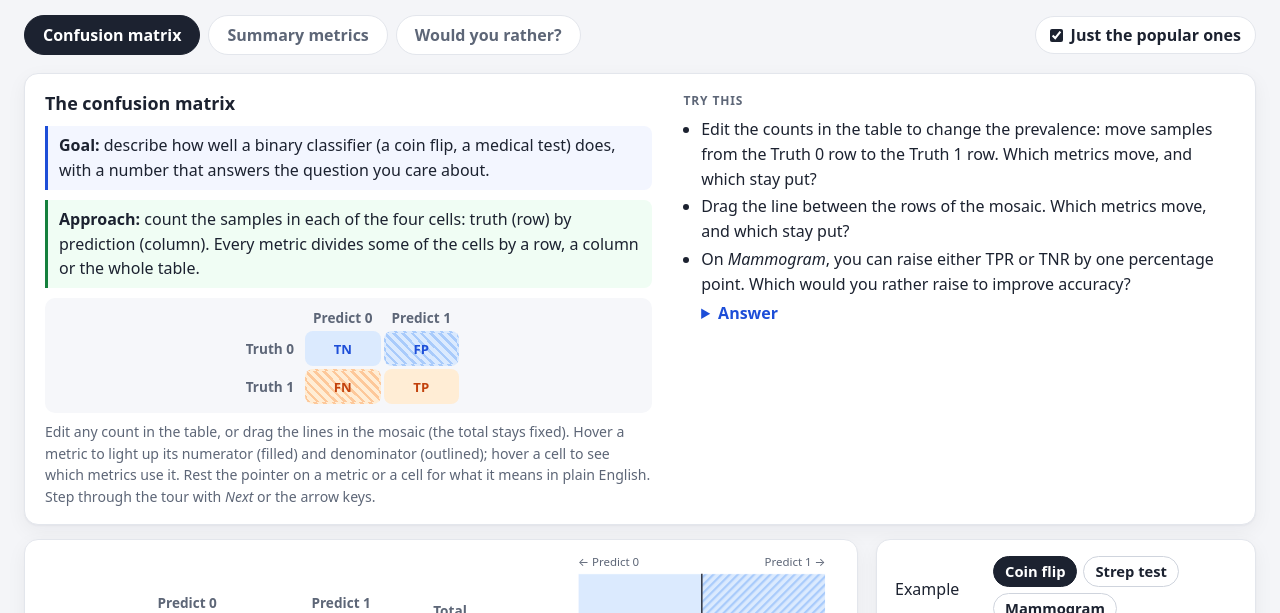
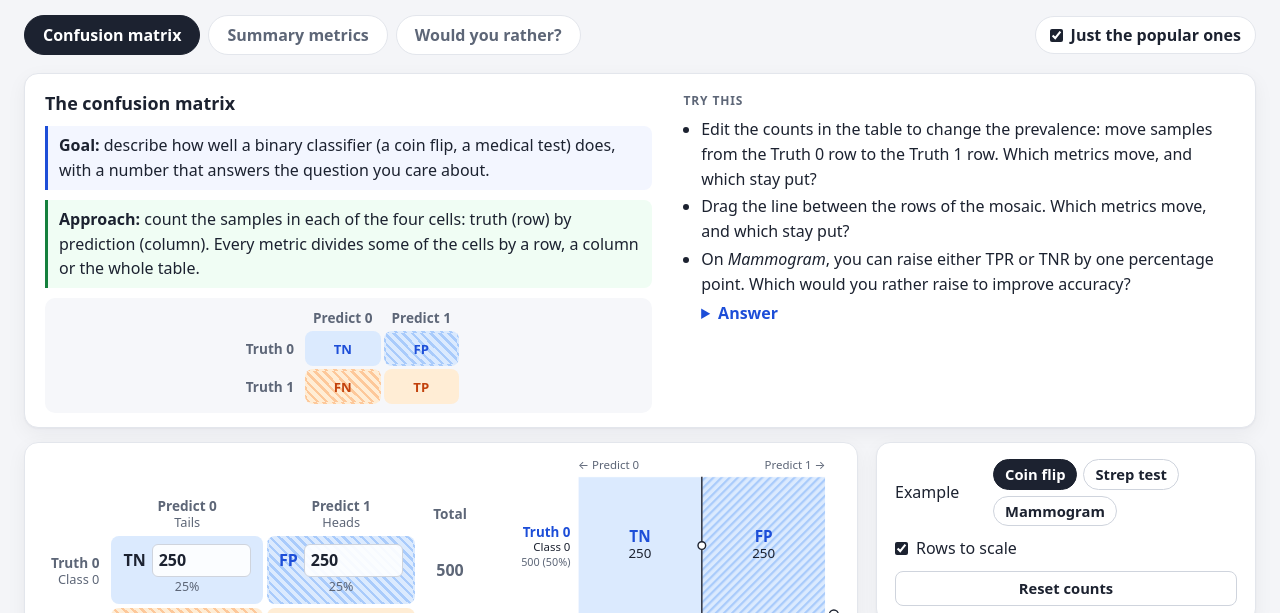
Before and after one commit to matthigger/binary_metrics, a plain HTML site: page index.html in a window 1280 px wide. Shown: the part 109-722 px from the top of the page. Drawn offline with Linux system fonts and the light colour scheme.

Commit message:
Drop the how-to paragraph from the Confusion matrix intro
Co-Authored-By: Claude Opus 5.5 (1M context) <noreply@anthropic.com>

```diff
--- a/index.html
+++ b/index.html
@@ -77,12 +77,6 @@
             class="chip tp">TP</span></td></tr>
         </tbody></table>
       </div>
-      <p class="muted">Edit any count in the table, or drag the lines in
-        the mosaic (the total stays fixed). Hover a metric to light up its
-        numerator (filled) and denominator (outlined); hover a cell to see
-        which metrics use it. Rest the pointer on a metric or a cell for
-        what it means in plain English. Step through the tour with
-        <em>Next</em> or the arrow keys.</p>
     </div>
     <div>
       <h3>Try this</h3>
```
